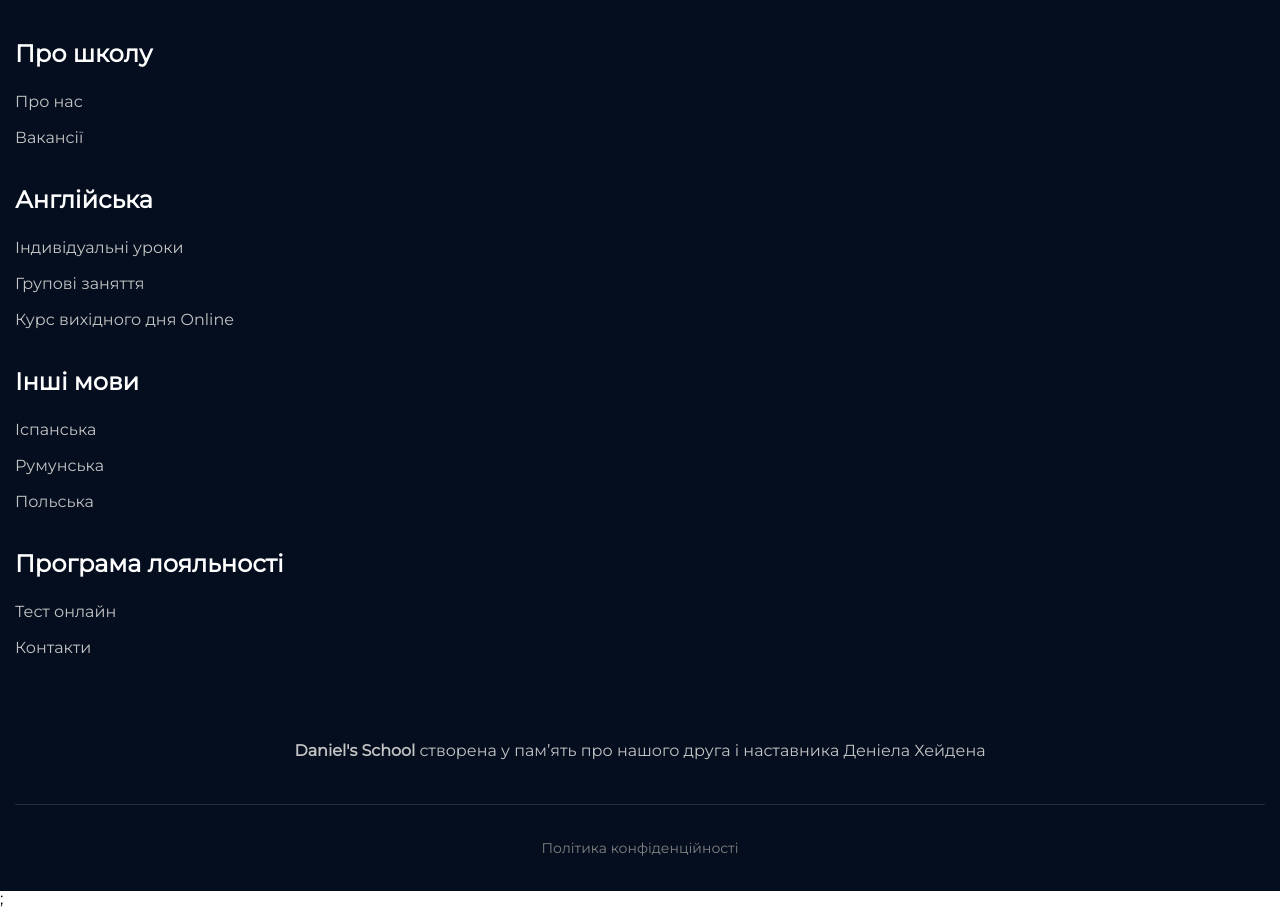
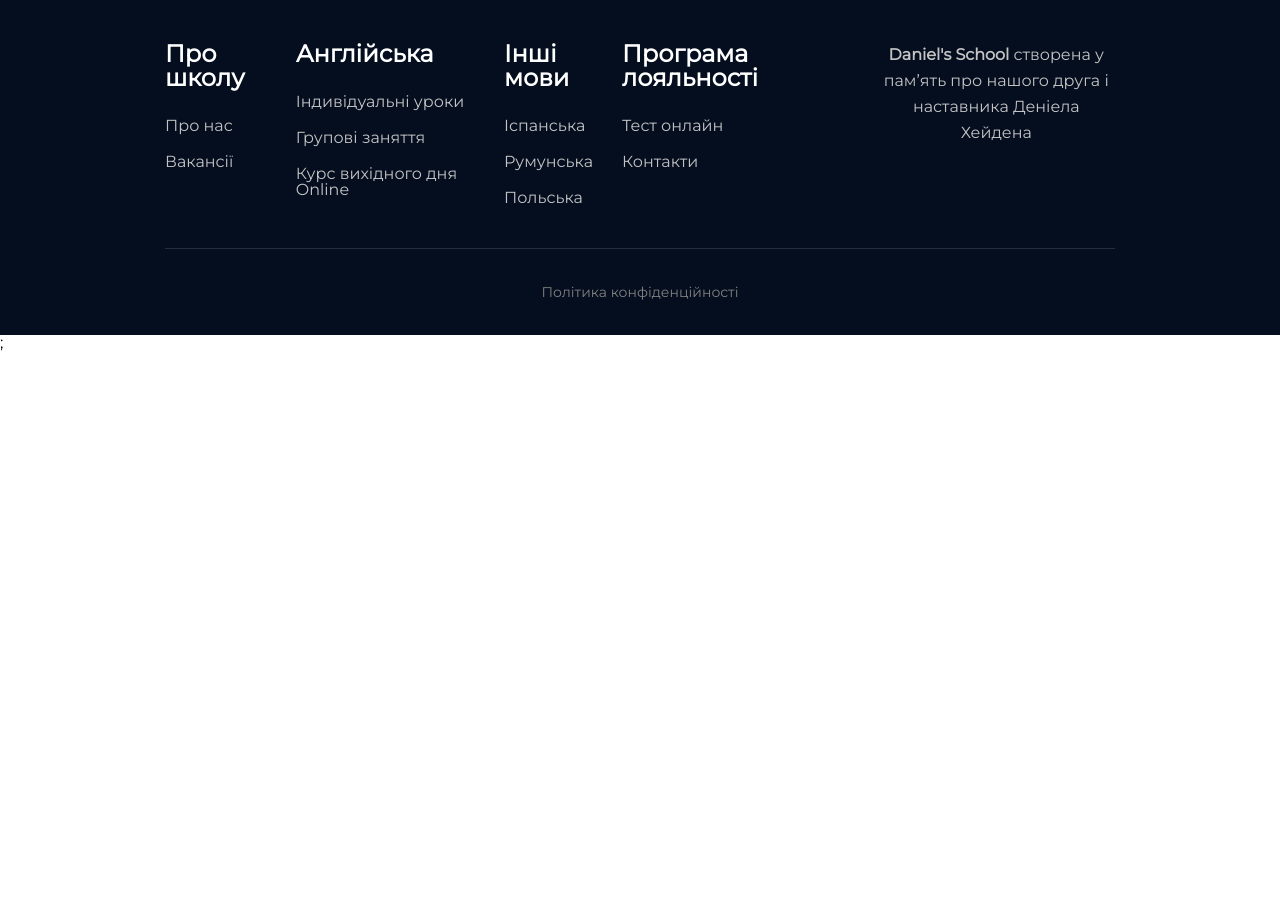
Before and after one commit to elmaester/danielschool, a Gatsby site: page / in a window 1280 px wide. After the commit the page ends 800 px from the top, so only its background shows below. Built offline with nearby package versions, Linux system fonts and the light colour scheme; Gatsby itself is replaced by a stand-in of ours.

Commit message:
work on footer responsiveness

```diff
--- a/src/components/Footer.js
+++ b/src/components/Footer.js
@@ -2,12 +2,22 @@ import * as React from "react";
 import styled from "styled-components";
 import { Link } from "gatsby";
 import { memo, navigation, privacy } from "../text/footerText";
+import { sizes, paddings } from "../responsive";
+
+const { tabletLandscape, desktop } = sizes;
 
 const greyColor = "#c4c4c4";
 
 const FooterSC = styled.footer`
   color: ${greyColor};
   background-color: #040e1f;
+  padding: 0 ${paddings.phone}px;
+  ${tabletLandscape} {
+    padding: 0 ${paddings.tabletLandscape}px;
+  }
+  ${desktop} {
+    padding: 0 ${paddings.desktop}px;
+  }
 `;
 
 const NavSectionTitle = styled.h2`
@@ -32,7 +42,21 @@ const NavItem = styled.li`
 `;
 
 const UpperPartSC = styled.div`
-  padding: 42px 15px;
+  padding-top: 42px;
+  ${tabletLandscape} {
+    display: grid;
+    grid-template-columns: 4fr 1fr;
+  }
+  ${desktop} {
+    grid-template-columns: 3fr 1fr;
+  }
+`;
+
+const Navigation = styled.nav`
+  ${tabletLandscape} {
+    display: flex;
+    justify-content: space-between;
+  }
 `;
 
 const NavSection = styled.div`
@@ -42,10 +66,6 @@ const NavSection = styled.div`
 `;
 
 const PrivacyNotice = styled.div`
-  padding: 0 15px;
-`;
-
-const PrivacyNoticeInner = styled.div`
   padding: 35px 0;
   text-align: center;
   border-top: 1px solid #222d3d;
@@ -53,14 +73,20 @@ const PrivacyNoticeInner = styled.div`
     font-size: 14px;
     color: #818181;
     text-decoration: none;
+    &:hover {
+      color: white;
+    }
   }
 `;
 
 const SocialsMemo = styled.div`
   p {
+    padding: 40px 35px;
     text-align: center;
-    padding: 40px 35px;
     line-height: 26px;
+    ${tabletLandscape} {
+      padding: 0;
+    }
   }
 `;
 
@@ -69,7 +95,7 @@ const Footer = () => {
   return (
     <FooterSC>
       <UpperPartSC>
-        <nav>
+        <Navigation>
           {navigation.map((navSection) => (
             <NavSection>
               <NavSectionTitle>{navSection.heading[lang]}</NavSectionTitle>
@@ -82,18 +108,16 @@ const Footer = () => {
               </ul>
             </NavSection>
           ))}
-        </nav>
+        </Navigation>
+        <SocialsMemo>
+          <p>
+            <span style={{ fontWeight: "bold" }}>Daniel's School </span>
+            {memo[lang]}
+          </p>
+        </SocialsMemo>
       </UpperPartSC>
-      <SocialsMemo>
-        <p>
-          <span style={{ fontWeight: "bold" }}>Daniel's School </span>
-          {memo[lang]}
-        </p>
-      </SocialsMemo>
       <PrivacyNotice>
-        <PrivacyNoticeInner>
           <Link to={"/" + privacy.link}>{privacy[lang]}</Link>
-        </PrivacyNoticeInner>
       </PrivacyNotice>
     </FooterSC>
   );
--- /dev/null
+++ b/src/responsive.js
@@ -0,0 +1,13 @@
+export const sizes = {
+  phone: "@media (max-width: 599px)",
+  tablet: "@media (min-width: 600px)",
+  tabletLandscape: "@media (min-width: 900px)",
+  desktop: "@media (min-width: 1200px)",
+  desktopWide: "@media (min-width: 1800px)"
+};
+
+export const paddings = {
+  phone: 15,
+  tabletLandscape: 50,
+  desktop: 165,
+}
```
Also changed, not shown: src/images/favicon.svg (added), 1 other file.
